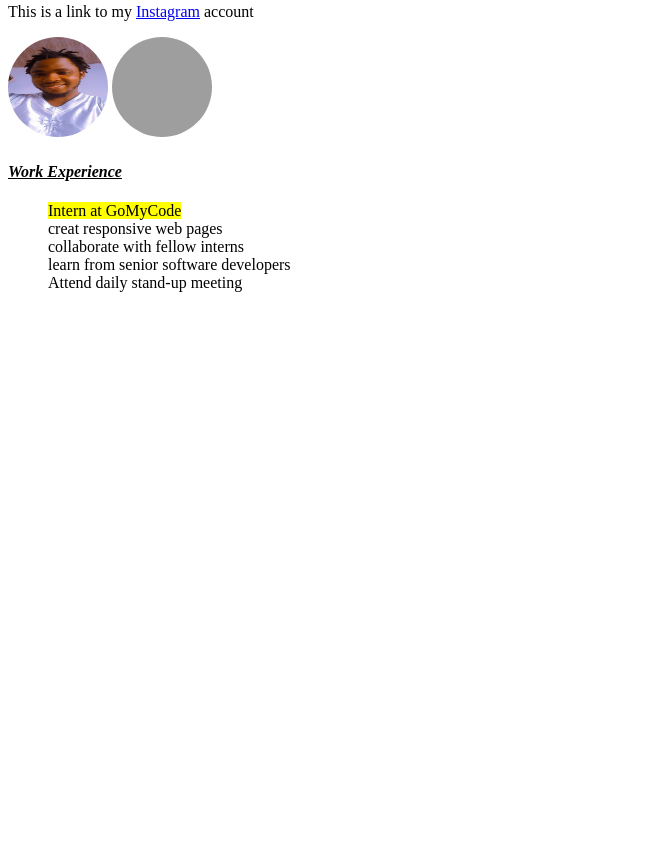
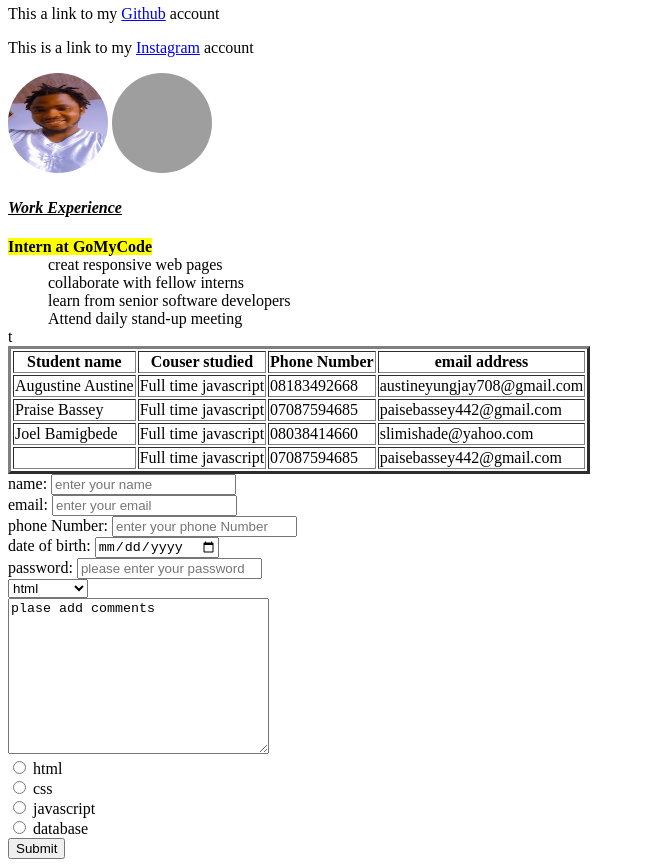
Before and after one commit to Austinecr7/my-updated-cv, a plain HTML site: page index.html in a window 1280 px wide. Shown: the part 686-1553 px from the top of the page, without its empty margins (0-645 px from the left). Before the commit the page ends 986 px from the top, so only its background shows below. Drawn offline with Linux system fonts and the light colour scheme; grey boxes are pictures that could not be loaded.

Commit message:
html form element added

```diff
--- a/index.html
+++ b/index.html
@@ -34,13 +34,14 @@
     <h5>web developer</h5>
     <h4><u><i>Summary</i></u></h4>
     <p> Experienced Wed Developre with a passion for creating dynamic and user-friend website. skilled in front-end and back-end developer,
-        with a strong understading of virious programming languages and frameworks  like html, css and javascript. Proven ability to collaborate cross-functional teams and clients to deliver web solutions. Details
+        with a strong understading of
+        virious programming languages and frameworks  like html, css and javascript. Proven ability to collaborate cross-functional teams and clients to deliver web solutions. Detail-oriented and committed to staying up to date with the latest industry trends and Tachnology. strong problem solving Skills and a creative approach to finding innovative solutions. Dedicated to delivring exceptional user Experience and optimizing website performance. Looking to contribute my expertise and drive to a forward thinking organisation.
     </p>
     <hr>
 <h4><u><i>Technical Skills</i></u></h4>
 <h4>
 <ul>
-    <li>front-end development</li>
+    <li>front-end  web development</li>
     <li>back-end web development</li>
     <li>Mobile app development</li>
     <li>Database management</li>
@@ -64,7 +65,7 @@
 
 <h4><u><i>Work Experience</i></u></h4
 <dl>
-    <dt><dd><mark>Intern at GoMyCode</mark></dd></dt>
+    <dt><b><mark>Intern at GoMyCode</mark></dd></b></dt>
     <dd>creat responsive web pages </dd>
     <dd>collaborate with fellow interns</dd>
     <dd>learn from senior software developers</dd>
@@ -72,7 +73,111 @@
 
     <dt> <b><mark></mark></b></dt>
 
+
 </dl>
+<table border="3">
+<tr>
+    <th>Student name </th>
+    <th>Couser studied </th>
+    <th>Phone Number</th>
+    <th>email address</th>
+</tr>
+<tr>
+<td>Augustine Austine</td>
+<td>Full time javascript</td>
+<td>08183492668</td>
+<td>austineyungjay708@gmail.com</td>
+</tr>
+<tr>
+    <td>Praise Bassey </td>
+    <td>Full time javascript</td>
+    <td>07087594685</td>
+    <td>paisebassey442@gmail.com</td>
+</tr>
+<tr>
+    t
+    <td>Joel Bamigbede </td>
+    <td>Full time javascript</td>
+    <td>08038414660</td>
+    <td>slimishade@yahoo.com</td>
+</tr>
+<tr>
+
+    <td></td>
+    <td>Full time javascript</td>
+    <td>07087594685</td>
+    <td>paisebassey442@gmail.com</td>
+</tr>
+</table>
+
+<form action="">
+    <label for="text">name:</label>
+<input type="text"placeholder="enter your name">
+<br>
+
+<label for="email">email:</label>
+<input type="email"placeholder="enter your email">
+<br>
+
+<label for="">phone Number:</label>
+<input type="number" placeholder="enter your phone Number">
+<br>
+
+<label for="">date of birth:</label>
+<input type="date">
+<br>
+
+<label for="">password:</label>
+<input type="password"placeholder="please enter your password">
+<br>
+
+<select name="" id="">
+
+    <option value="">html</option>
+    <option value="">CSS</option>
+    <option value="">javascript</option>
+    <option value="">Database</option>
+</select>
+<br>
+
+
+<textarea name="" id="" cols="30" rows="10">plase add comments</textarea>
+<br>
+
+<input type="radio">
+<label for="">html</label>
+<br>
+
+<input type="radio">
+<label for="">css</label>
+<br>
+<input type="radio">
+<label for="">javascript</label>
+<br>
+<input type="radio">
+<label for="">database</label>
+
+
+
+
+
+
+
+
+
+
+
+
+
+
+
+<br>
+<input type="submit">
+
+
+
+
+</form>
 
 
 
```
